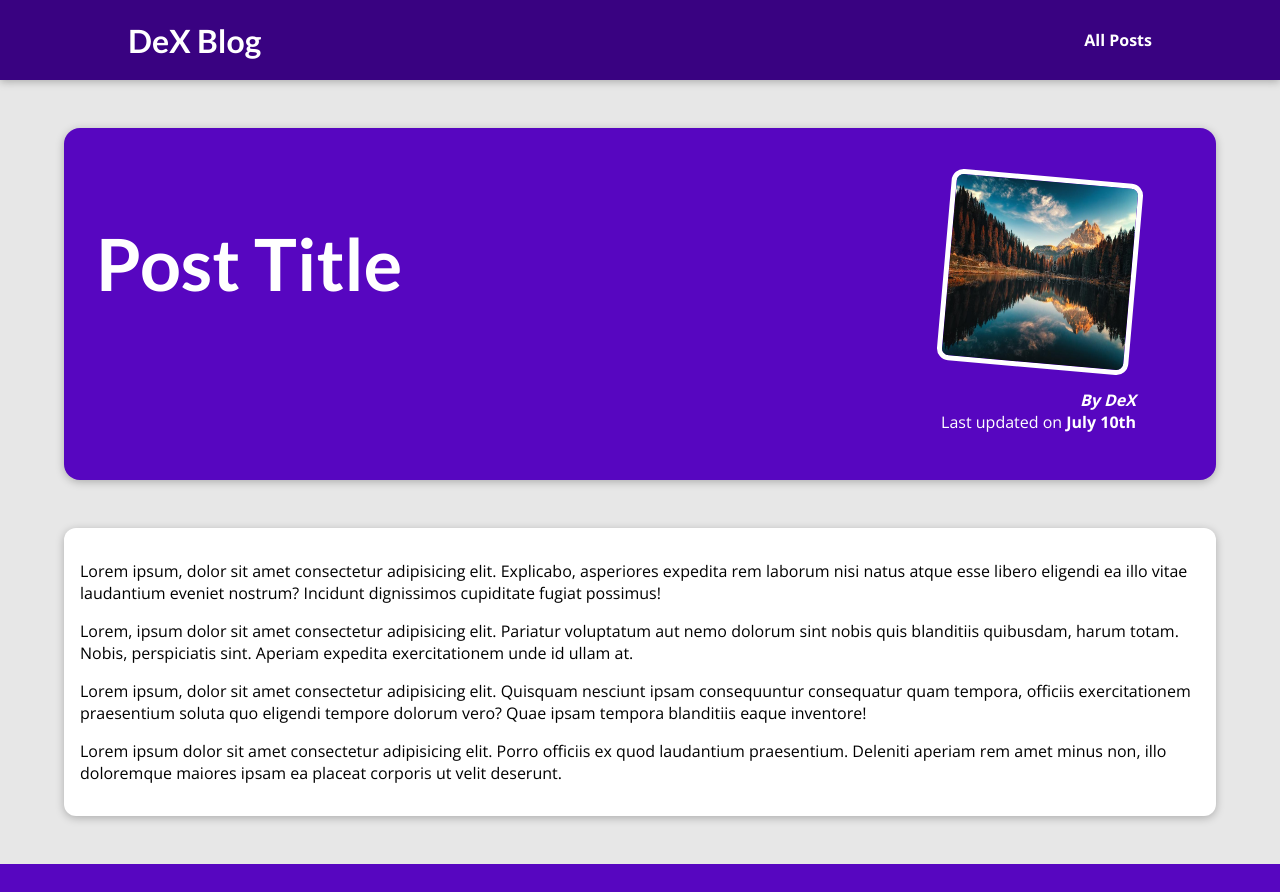
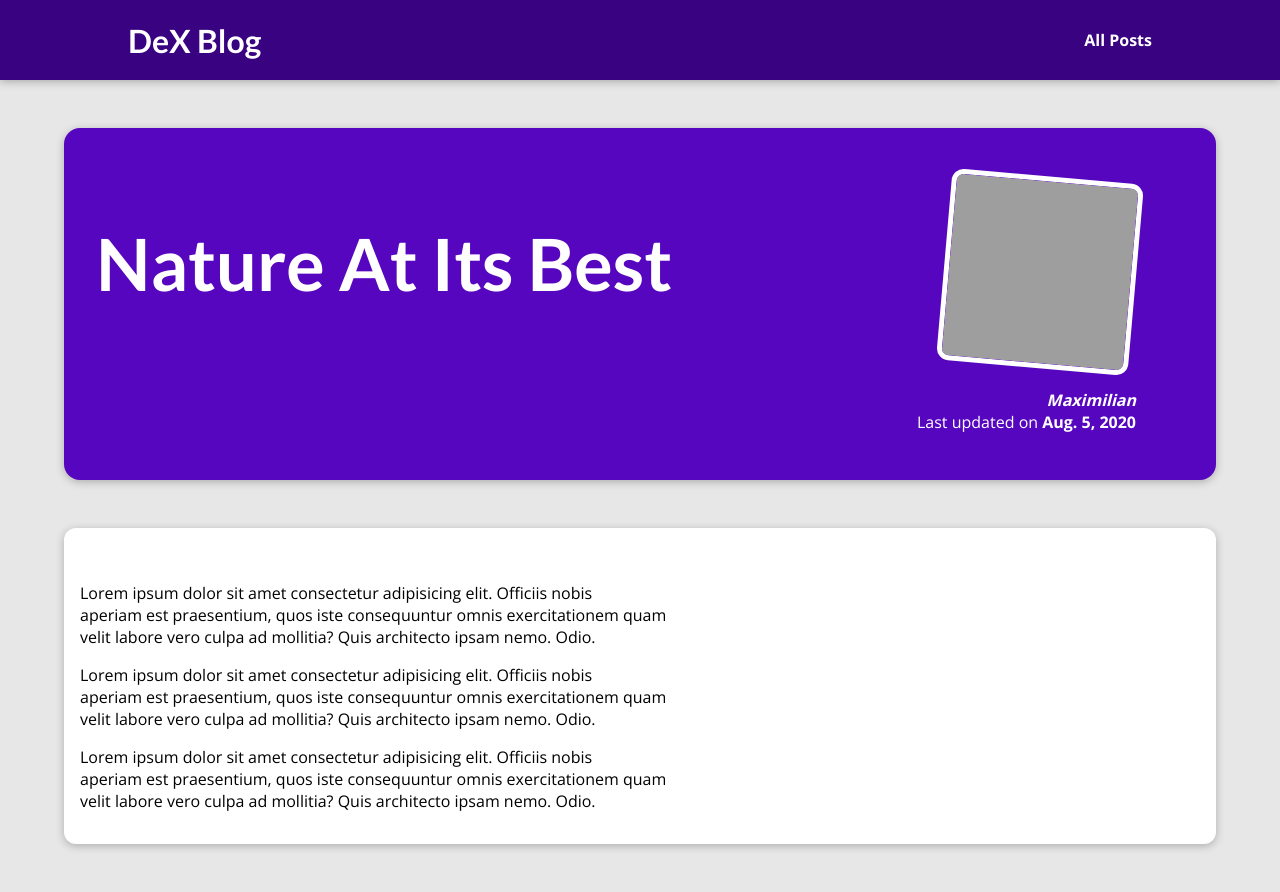
Before and after one commit to DeX-Coder/Django-Mine, a Django app: page /posts/into-the-woods in a window 1280 px wide. Before the commit the page ends 864 px from the top, so only its background shows below. Run offline with Django 4.2, Linux system fonts and the light colour scheme; grey boxes are pictures that could not be loaded.

Commit message:
Completed Dummy Data Driven Blog Site
Updated business logic in views.

Updated routes.

Modified all-post related and starting page html files.

```diff
--- a/blog/templates/blog/index.html
+++ b/blog/templates/blog/index.html
@@ -24,7 +24,9 @@ Home - DeX Blog
     <h2>My Latest Thoughts</h2>
 
     <ul>
-        {% include 'blog/includes/post.html' %}
+        {% for post in posts %}
+            {% include 'blog/includes/post.html' %}
+        {% endfor %}
     </ul>
 </section>
 
--- a/blog/templates/blog/post-detail.html
+++ b/blog/templates/blog/post-detail.html
@@ -2,7 +2,7 @@
 {% load static %}
 
 {% block title %}
-This Post Title
+{{ post.title }}
 {% endblock title %}
 
 {% block css_files %}
@@ -12,23 +12,17 @@ This Post Title
 
 {% block content %}
 <section id="summary">
-    <h2>Post Title</h2>
+    <h2>{{ post.title }}</h2>
     <article>
-        <img src="{% static 'blog/images/mountains.jpg' %}" alt="Post Title">
-        <address>By DeX</address>
+        <img src="{% static 'blog/images/'|add:post.image %}" alt="{{post.title}}">
+        <address>{{ post.author|title }}</address>
         <div>
-            Last updated on <time>July 10th</time>
+            Last updated on <time>{{ post.date }}</time>
         </div>
     </article>
 </section>
 
 <main>
-    <p>Lorem ipsum, dolor sit amet consectetur adipisicing elit. Explicabo, asperiores expedita rem laborum nisi natus atque esse libero eligendi ea illo vitae laudantium eveniet nostrum? Incidunt dignissimos cupiditate fugiat possimus!</p>
-
-    <p>Lorem, ipsum dolor sit amet consectetur adipisicing elit. Pariatur voluptatum aut nemo dolorum sint nobis quis blanditiis quibusdam, harum totam. Nobis, perspiciatis sint. Aperiam expedita exercitationem unde id ullam at.</p>
-
-    <p>Lorem ipsum, dolor sit amet consectetur adipisicing elit. Quisquam nesciunt ipsam consequuntur consequatur quam tempora, officiis exercitationem praesentium soluta quo eligendi tempore dolorum vero? Quae ipsam tempora blanditiis eaque inventore!</p>
-
-    <p>Lorem ipsum dolor sit amet consectetur adipisicing elit. Porro officiis ex quod laudantium praesentium. Deleniti aperiam rem amet minus non, illo doloremque maiores ipsam ea placeat corporis ut velit deserunt.</p>
+    {{ post.content|linebreaks }}
 </main>
 {% endblock content %}
--- a/blog/urls.py
+++ b/blog/urls.py
@@ -2,7 +2,7 @@ from django.urls import path
 from .views import starting_page, posts, post_detail
 
 urlpatterns = [
-    path("", starting_page, name='starting-page'),
-    path("posts", posts, name='posts'),
-    path("posts/<slug:slug>",post_detail, name='post-detail') # /post/my-first-post
+    path("", starting_page, name="starting-page"),
+    path("posts", posts, name="posts"),
+    path("posts/<slug:slug>", post_detail, name="post-detail"),  # /post/my-first-post
 ]
--- a/blog/views.py
+++ b/blog/views.py
@@ -1,16 +1,93 @@
+from datetime import date
+
 from django.shortcuts import render
 from django.http import HttpResponse
+
+all_posts = [
+    {
+        "slug": "hike-in-the-mountains",
+        "image": "mountains.jpg",
+        "author": "Maximilian",
+        "date": date(2021, 7, 21),
+        "title": "Mountain Hiking",
+        "excerpt": "There's nothing like the views you get when hiking in the mountains! And I wasn't even prepared for what happened whilst I was enjoying the view!",
+        "content": """
+          Lorem ipsum dolor sit amet consectetur adipisicing elit. Officiis nobis
+          aperiam est praesentium, quos iste consequuntur omnis exercitationem quam
+          velit labore vero culpa ad mollitia? Quis architecto ipsam nemo. Odio.
+
+          Lorem ipsum dolor sit amet consectetur adipisicing elit. Officiis nobis
+          aperiam est praesentium, quos iste consequuntur omnis exercitationem quam
+          velit labore vero culpa ad mollitia? Quis architecto ipsam nemo. Odio.
+
+          Lorem ipsum dolor sit amet consectetur adipisicing elit. Officiis nobis
+          aperiam est praesentium, quos iste consequuntur omnis exercitationem quam
+          velit labore vero culpa ad mollitia? Quis architecto ipsam nemo. Odio.
+        """,
+    },
+    {
+        "slug": "programming-is-fun",
+        "image": "coding.jpg",
+        "author": "Maximilian",
+        "date": date(2022, 3, 10),
+        "title": "Programming Is Great!",
+        "excerpt": "Did you ever spend hours searching that one error in your code? Yep - that's what happened to me yesterday...",
+        "content": """
+          Lorem ipsum dolor sit amet consectetur adipisicing elit. Officiis nobis
+          aperiam est praesentium, quos iste consequuntur omnis exercitationem quam
+          velit labore vero culpa ad mollitia? Quis architecto ipsam nemo. Odio.
+
+          Lorem ipsum dolor sit amet consectetur adipisicing elit. Officiis nobis
+          aperiam est praesentium, quos iste consequuntur omnis exercitationem quam
+          velit labore vero culpa ad mollitia? Quis architecto ipsam nemo. Odio.
+
+          Lorem ipsum dolor sit amet consectetur adipisicing elit. Officiis nobis
+          aperiam est praesentium, quos iste consequuntur omnis exercitationem quam
+          velit labore vero culpa ad mollitia? Quis architecto ipsam nemo. Odio.
+        """,
+    },
+    {
+        "slug": "into-the-woods",
+        "image": "woods.jpg",
+        "author": "Maximilian",
+        "date": date(2020, 8, 5),
+        "title": "Nature At Its Best",
+        "excerpt": "Nature is amazing! The amount of inspiration I get when walking in nature is incredible!",
+        "content": """
+          Lorem ipsum dolor sit amet consectetur adipisicing elit. Officiis nobis
+          aperiam est praesentium, quos iste consequuntur omnis exercitationem quam
+          velit labore vero culpa ad mollitia? Quis architecto ipsam nemo. Odio.
+
+          Lorem ipsum dolor sit amet consectetur adipisicing elit. Officiis nobis
+          aperiam est praesentium, quos iste consequuntur omnis exercitationem quam
+          velit labore vero culpa ad mollitia? Quis architecto ipsam nemo. Odio.
+
+          Lorem ipsum dolor sit amet consectetur adipisicing elit. Officiis nobis
+          aperiam est praesentium, quos iste consequuntur omnis exercitationem quam
+          velit labore vero culpa ad mollitia? Quis architecto ipsam nemo. Odio.
+        """,
+    },
+]
+
+
+def get_date(post):
+    return post.get("date")
+
 
 # Create your views here.
 
 
 def starting_page(request):
-    return render(request, "blog/index.html")
+    all_posts.sort(key=get_date)
+    sorted_posts = all_posts
+    latest_posts = sorted_posts[-3:]
+    return render(request, "blog/index.html", {"posts": latest_posts})
 
 
 def posts(request):
-    return render(request, "blog/all-posts.html")
+    return render(request, "blog/all-posts.html", {"all_posts": all_posts})
 
 
 def post_detail(request, slug):
-    return render(request, "blog/post-detail.html")
+    identified_post = next(post for post in all_posts if post["slug"] == slug)
+    return render(request, "blog/post-detail.html", {"post": identified_post})
```
Also changed, not shown: blog/templates/blog/404.html (added, +10 -0 lines), blog/templates/blog/all-posts.html (+3 -6 lines), blog/templates/blog/includes/post.html (+4 -4 lines).
